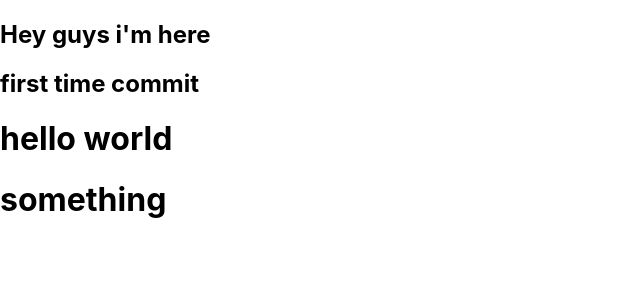
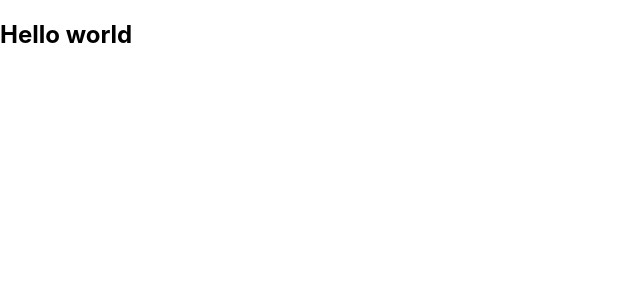
Before and after one commit to suman7033/Restaurant_web1, a React (Create React App) app: page / in a window 1280 px wide. Shown: the top 300 px of the page, without its empty margins (0-640 px from the left). Built offline with nearby package versions, Linux system fonts and the light colour scheme.

Commit message:
commit 1

```diff
--- a/src/App.js
+++ b/src/App.js
@@ -1,10 +1,7 @@
 function App() {
   return (
     <div>
-      <h2>Hey guys i'm here</h2>
-      <h2>first time commit</h2>
-      <h1>hello world</h1>
-      <h1>something</h1>
+      <h2>Hello world</h2>
     </div>
   );
 }
```
